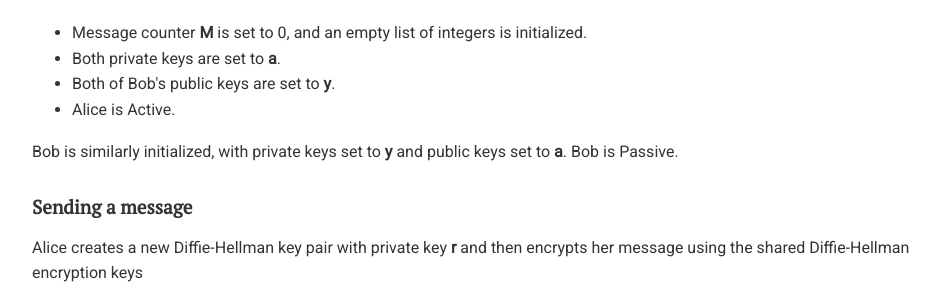
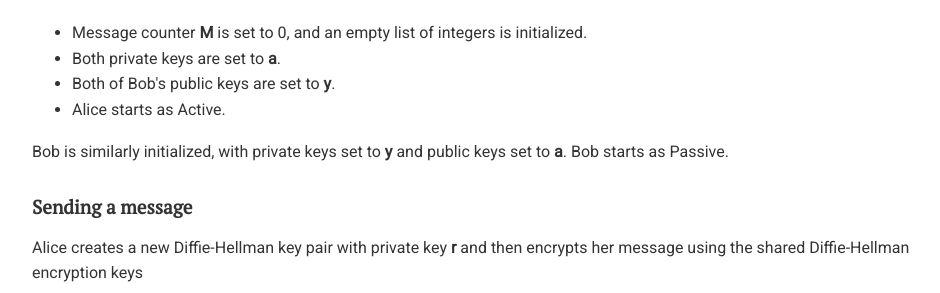
Before and after one commit to chatscrypt/chatscrypt.github.io, a Jekyll site: the page built from _posts/2020-01-24-the-chatscrypt-architecture-part-iv-authenticated-inductive-diffie-hellman-2.html, in a window 1280 px wide and 900 px high, scrolled down 929 px. Shown: the part 160-453 px from the top of the window, without its empty margins (143-1083 px from the left). Built offline with Jekyll 4.4.1, drawn with Linux system fonts in a browser that asks for light colours; comment, search, counter and statistics services are not loaded.

Commit message:
Update 2020-01-24-the-chatscrypt-architecture-part-iv-authenticated-inductive-diffie-hellman-2.html

```diff
--- a/_posts/2020-01-24-the-chatscrypt-architecture-part-iv-authenticated-inductive-diffie-hellman-2.html
+++ b/_posts/2020-01-24-the-chatscrypt-architecture-part-iv-authenticated-inductive-diffie-hellman-2.html
@@ -35,10 +35,10 @@ Alice then initializes her state:
 <li>Message counter <b>M</b> is set to 0, and an empty list of integers is initialized.
 <li>Both private keys are set to <b>a</b>.
 <li>Both of Bob's public keys are set to <b>y</b>.
-<li>Alice is Active.
+<li>Alice starts as Active.
 </ul>
 
-<p>Bob is similarly initialized, with private keys set to <b>y</b> and public keys set to <b>a</b>. Bob is Passive.
+<p>Bob is similarly initialized, with private keys set to <b>y</b> and public keys set to <b>a</b>. Bob starts as Passive.
 
 
 
```
